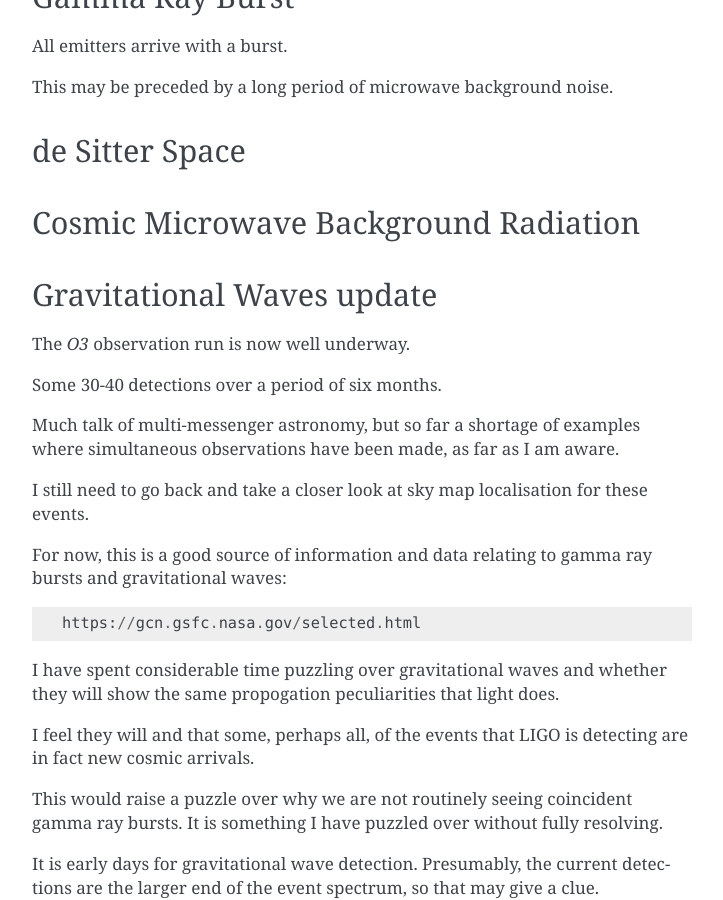
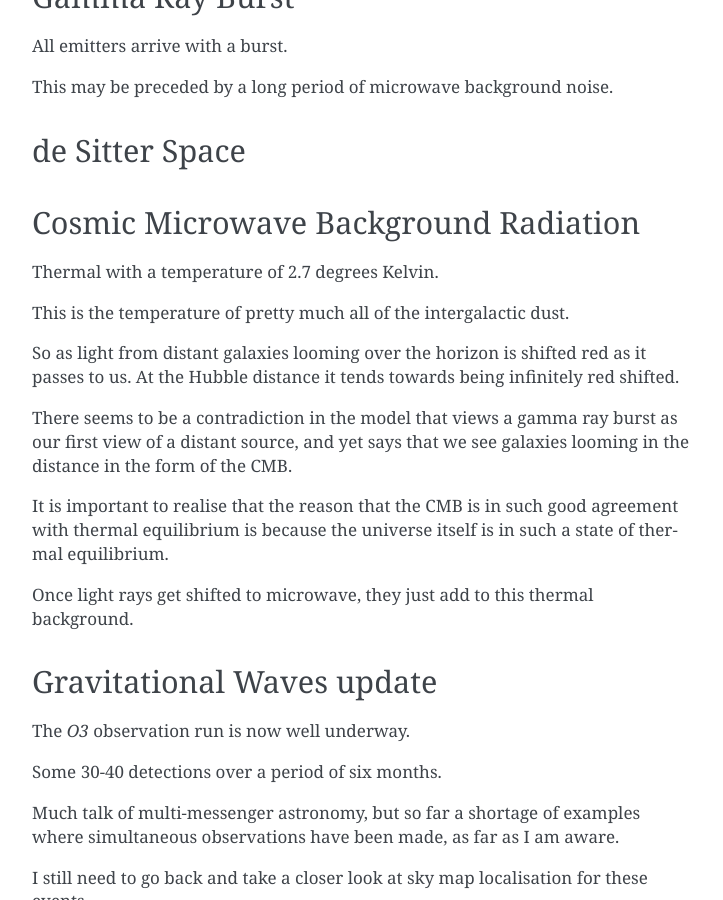
Before and after one commit to openbermuda/karmapi, a Sphinx documentation site: the page built from docs/nodice/static.rst, in a window 1280 px wide and 900 px high, scrolled down 3237 px. Shown: the whole window, without its empty margins (388-1111 px from the left). Built offline with Sphinx 7.4.7, drawn with Linux system fonts in a browser that asks for light colours; formulas are drawn with MathJax 3; pages that are not in the unit, such as notebooks, are missing from menus; some of the changed text lies outside the part shown.

Commit message:
crontab updates and misc older debris

```diff
--- a/docs/nodice/static.rst
+++ b/docs/nodice/static.rst
@@ -70,9 +70,9 @@ galaxies get further away.
 
 How does this square with the PCP?
 
-In short it does not.  In some parts of the universe, galaxies zipping
-by at close to the speed of light, whereas in our vicinity the average
-speed is about one thousandth of that.
+In short it does not seem to.  In some parts of the universe, galaxies
+zipping by at close to the speed of light, whereas in our vicinity the
+average speed is about one thousandth of that.
 
 This does not mean that the red shift is not real, rather that the
 interpretation that it means the distant galaxies are receding at
@@ -81,9 +81,8 @@ super-luminal speed, may be in-correct.
 However, for the purpose of calculation in *de Sitter space* is ideal
 as it nicely models this expansion.
 
-I would suggest that in reality, that space itself creates a drag on
-time and red shift accumulates as light passes longer and longer
-distances.
+Colin suggests it that space itself creates a drag on time and red
+shift accumulates as light passes longer and longer distances.
 
 This is indistinguishable from the case that more distant sources are
 receding faster and the intervening space is not changing anything.
@@ -167,6 +166,26 @@ de Sitter Space
 
 Cosmic Microwave Background Radiation
 =====================================
+
+Thermal with a temperature of 2.7 degrees Kelvin.
+
+This is the temperature of pretty much all of the intergalactic dust.
+
+So as light from distant galaxies looming over the horizon is shifted
+red as it passes to us.   At the Hubble distance it tends towards
+being infinitely red shifted.
+
+There seems to be a contradiction in the model that views a gamma ray
+burst as our first view of a distant source, and yet says that we see
+galaxies looming in the distance in the form of the CMB.
+
+It is important to realise that the reason that the CMB is in such
+good agreement with thermal equilibrium is because the universe itself
+is in such a state of thermal equilibrium.
+
+Once light rays get shifted to microwave, they just add to this
+thermal background.
+
 
 Gravitational Waves update
 ==========================
```
Also changed, not shown: docs/transport.rst (added, +69 -0 lines), 3 other files.
